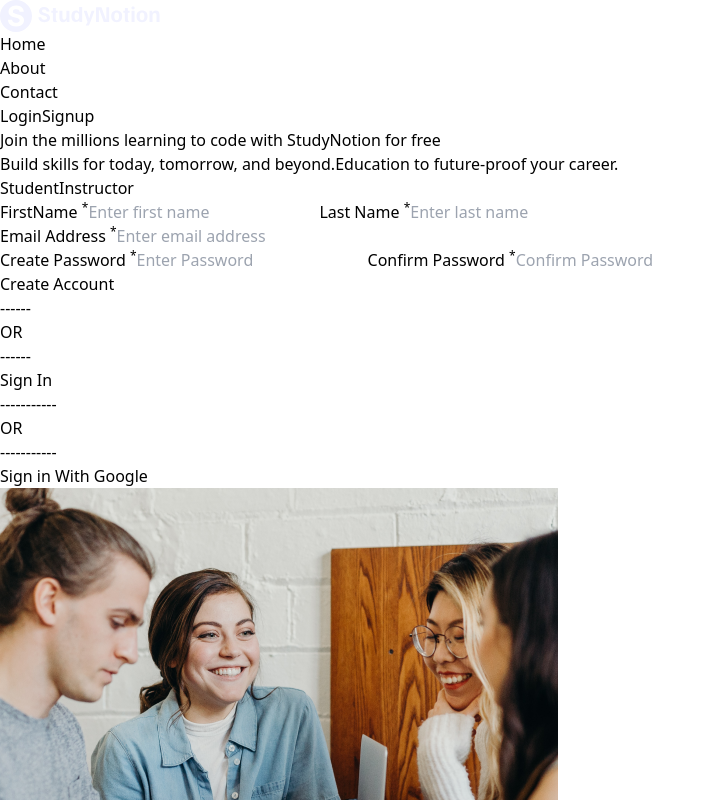
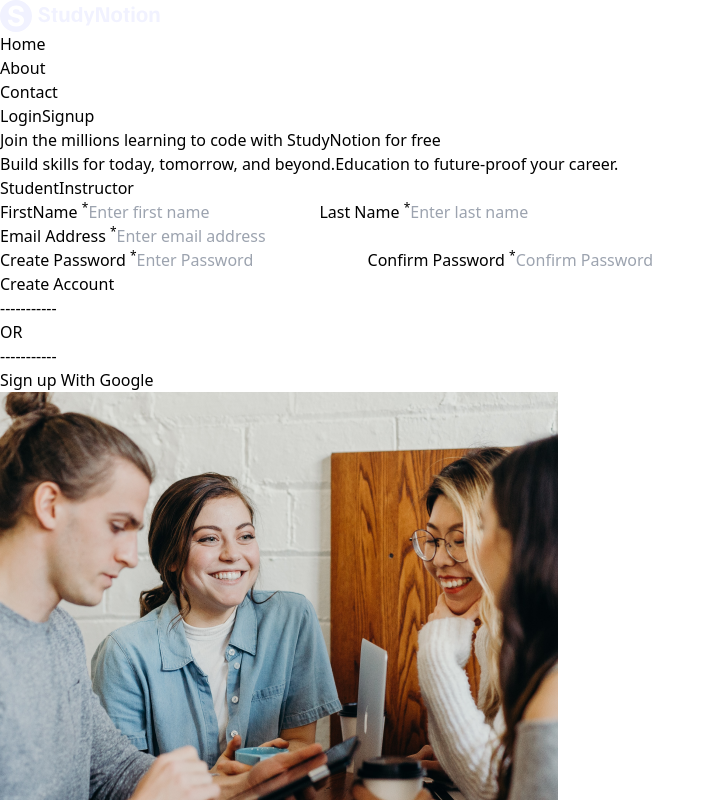
Before and after one commit to sirajshaikh-dev/REACT-PROJECTS, a React (Vite) app in the folder studyNotion Clone/: page /signup in a window 1280 px wide. Shown: the top 800 px of the page, without its empty margins (0-715 px from the left). Built offline with nearby package versions, Linux system fonts and the light colour scheme.

Commit message:
Add navigation to login and signup form

```diff
--- a/studyNotion Clone/src/App.jsx
+++ b/studyNotion Clone/src/App.jsx
@@ -7,6 +7,7 @@ import Login from './pages/Login'
 import Signup from './pages/Signup'
 import { useState } from 'react'
 import './index.css';
+import Dashboard from './pages/Dashboard'
 
 function App() {
 const [isLoggedin, setIsLoggedin] = useState(false)
@@ -18,8 +19,9 @@ const [isLoggedin, setIsLoggedin] = useState(false)
         <Route path='/about' element={<About/>}>about</Route>
         <Route path='/contact' element={<Contact/>}>Contact</Route>
 
-        <Route path='/login' element={<Login />}>Contact</Route>
-        <Route path='/signup' element={<Signup/>}>Contact</Route>
+        <Route path='/login' element={<Login setIsLoggedIn={setIsLoggedin}/>}>Contact</Route>
+        <Route path='/signup' element={<Signup setIsLoggedIn={setIsLoggedin}/>}>Contact</Route>
+        <Route path='/dashboard' element={<Dashboard/>}>Contact</Route>
     </Routes>
     </>
   )
--- a/studyNotion Clone/src/Components/LoginForm.jsx
+++ b/studyNotion Clone/src/Components/LoginForm.jsx
@@ -1,7 +1,10 @@
 import React from 'react'
 import { useState } from 'react'
+import { useNavigate } from "react-router-dom";
 
-function LoginForm({}) {
+function LoginForm({setIsLoggedIn,}) {
+
+    const navigate= useNavigate();
 
     const [formData,setFormData]= useState({
         email: "",
@@ -16,9 +19,15 @@ function LoginForm({}) {
         )
     }
 
+    function submitHandler(e) {
+        e.preventDefault();
+        setIsLoggedIn(true)
+        navigate('/dashboard')
+    }
+
   return (
-    <div>
-        <form>
+    <>
+        <form onSubmit={submitHandler}>
             <label >
                 <p>Email address <sup>*</sup></p>
                 <input
@@ -41,9 +50,11 @@ function LoginForm({}) {
                 name='password'
                 />
             </label>
+
+            <button>Sign In</button>
         </form>
 
-    </div>
+    </>
   )
 }
 
--- a/studyNotion Clone/src/Components/SignupForm.jsx
+++ b/studyNotion Clone/src/Components/SignupForm.jsx
@@ -1,6 +1,8 @@
 import React, { useState } from 'react'
+import { useNavigate } from 'react-router-dom';
 
-function SignupForm() {
+function SignupForm({setIsLoggedIn}) {
+    const navigate= useNavigate()
     const [formData, setFormData] = useState({
         firstname: "",
         lastname : '',
@@ -15,10 +17,16 @@ function SignupForm() {
             [e.target.name]: e.target.value
         }))
     }
+
+    function submitHandler(e) {
+        e.preventDefault();
+        setIsLoggedIn(true)
+        navigate('/dashboard')
+    }
   return (
     <>
-        <form >
-            <div>
+        <form onSubmit={submitHandler}>
+            <div className='flex gap-3'>
                 <button>Student</button>
                 <button>Instructor</button>
             </div>
@@ -81,9 +89,7 @@ function SignupForm() {
             </label>
             </div>
             <button>Create Account</button>
-            <div>------</div>
-                OR
-            <div>------</div>
+
         </form>
     </>
   )
--- a/studyNotion Clone/src/Components/Template.jsx
+++ b/studyNotion Clone/src/Components/Template.jsx
@@ -17,18 +17,20 @@ function Template({title, description1, description2,
 
         {
           formtype=== "signup"
-          ?(<SignupForm/>)
-          :(<LoginForm/>)
+          ?(<SignupForm setIsLoggedIn={setIsLoggedIn}/>)
+          :(<LoginForm setIsLoggedIn={setIsLoggedIn}/>)
         }
 
-      <button>Sign In</button>
-      <div className='flex'>
-        <div>-----------</div>
-        <p>OR</p>
-        <div>-----------</div>
+          <div className='flex'>
+            <div>-----------</div>
+                      OR
+            <div>-----------</div>
+          </div>
+
+          <button>Sign up With Google</button>
       </div>
-      <button>Sign in With Google</button>
-      </div>
+
+
 
         <div>
           <img
--- a/studyNotion Clone/src/pages/Dashboard.jsx
+++ b/studyNotion Clone/src/pages/Dashboard.jsx
@@ -1,3 +1,4 @@
+
 function Dashboard() {
   return (
     <div className="flex flex-1 justify-center items-center text-3xl">
```
Lines whose indentation alone changed are shown as unchanged.
